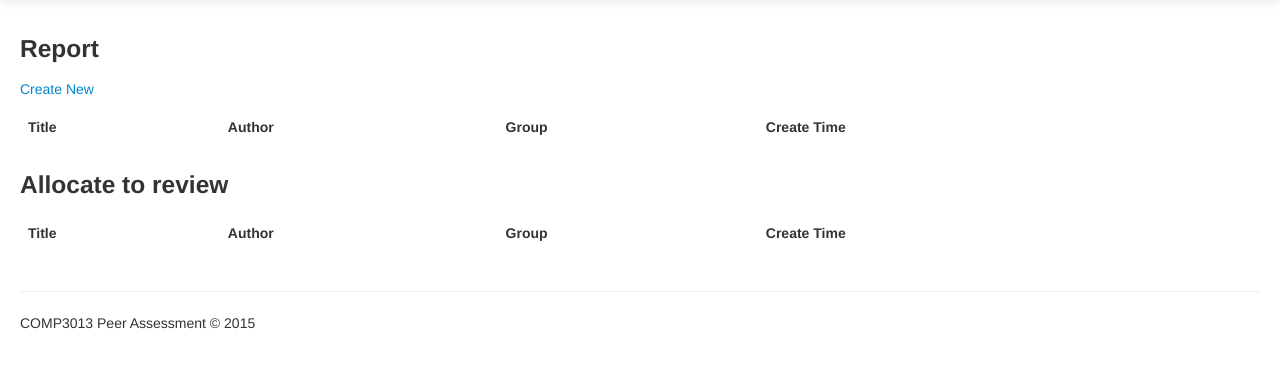
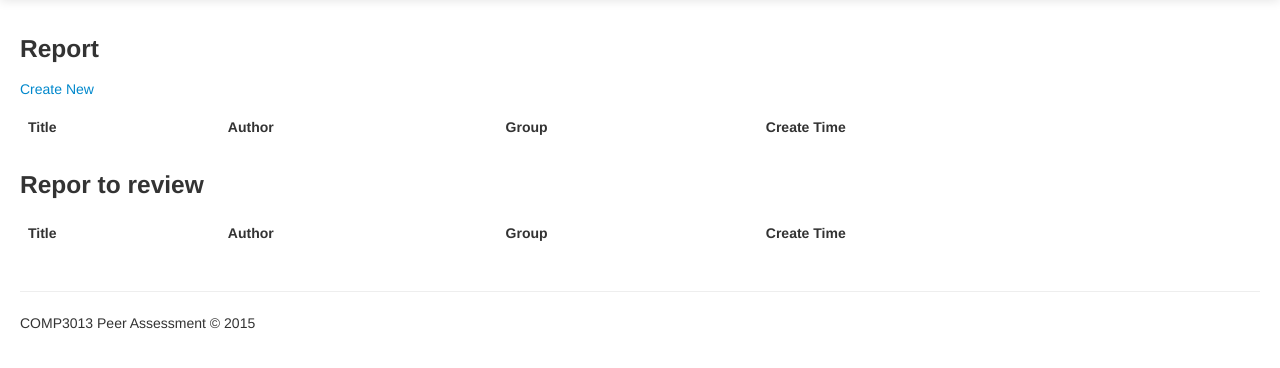
Before and after one commit to andykeqin/database, a PHP site: page /report.php in a window 1280 px wide. Shown: the part 41-409 px from the top of the page. Run offline with PHP 8.4, Linux system fonts and the light colour scheme; a user stored in the database is signed in; data comes from the database, SQL or seed files in the repository; data that the repository does not hold is empty.

Commit message:
Update report.php

```diff
--- a/report.php
+++ b/report.php
@@ -56,7 +56,7 @@
                     <?php } ?>
                 </tbody>
             </table>
-            <h3>Allocate to review</h3>
+            <h3>Repor to review</h3>
             <table class="table">
                 <thead>
                     <tr>
```
